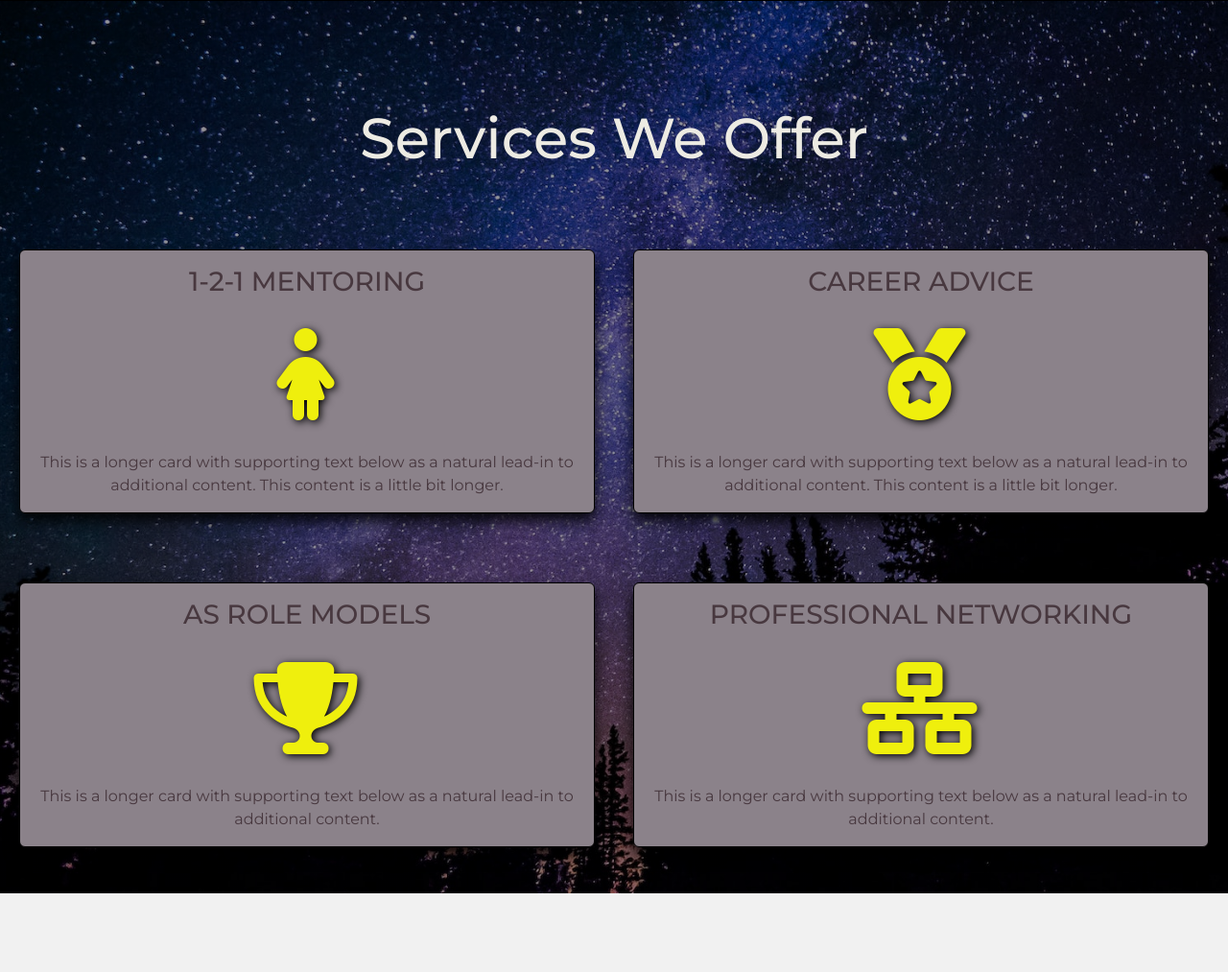
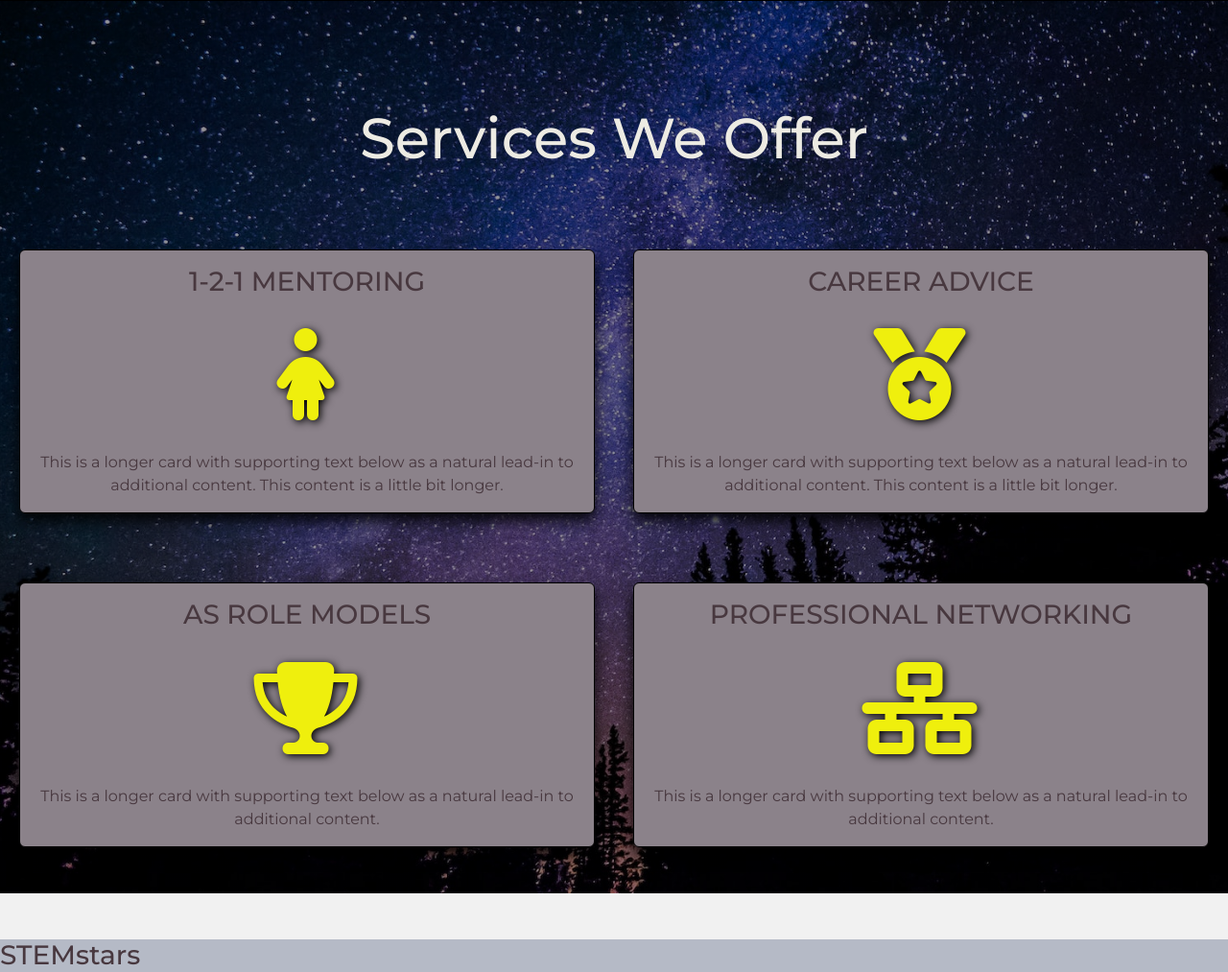
Before and after one commit to MJstephenson/STEM-Stars, a plain HTML site: page index.html in a window 1280 px wide. Shown: the part 1699-2712 px from the top of the page at 96% size. Before the commit the page ends 2630 px from the top, so only its background shows below. Drawn offline with nearby package versions, Linux system fonts and the light colour scheme.

Commit message:
Add footer and style

```diff
--- a/assets/css/style.css
+++ b/assets/css/style.css
@@ -162,6 +162,17 @@ h2 {
 
 }
 
+/*--------- Footer----------*/
+
+footer {
+    background: #B5BAC6;
+    height: auto;
+    width: 100vw;
+    position: relative;
+    color: #48383F;
+}
+
+
 /*--------- Media Queries ----------*/
 
 @media (max-width: 450px) {
--- a/index.html
+++ b/index.html
@@ -152,6 +152,12 @@
   </section>
   <!--footer-->
 
+  <footer>
+    <div class="footer-content">
+      <h3>STEMstars</h3>
+    </div>
+  </footer>
+
   <script src=" https://cdn.jsdelivr.net/npm/bootstrap@5.2.2/dist/js/bootstrap.bundle.min.js"
     integrity="sha384-OERcA2EqjJCMA+/3y+gxIOqMEjwtxJY7qPCqsdltbNJuaOe923+mo//f6V8Qbsw3" crossorigin="anonymous">
   </script>
```
